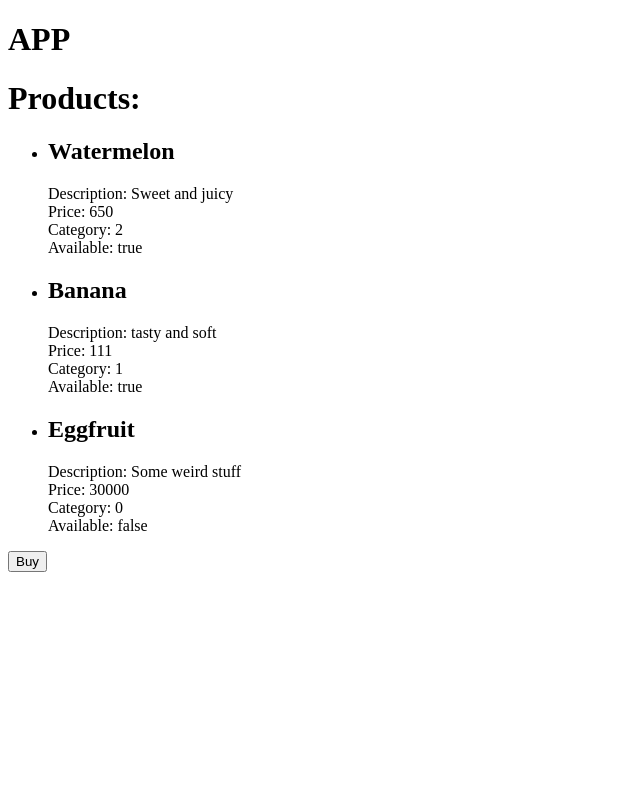
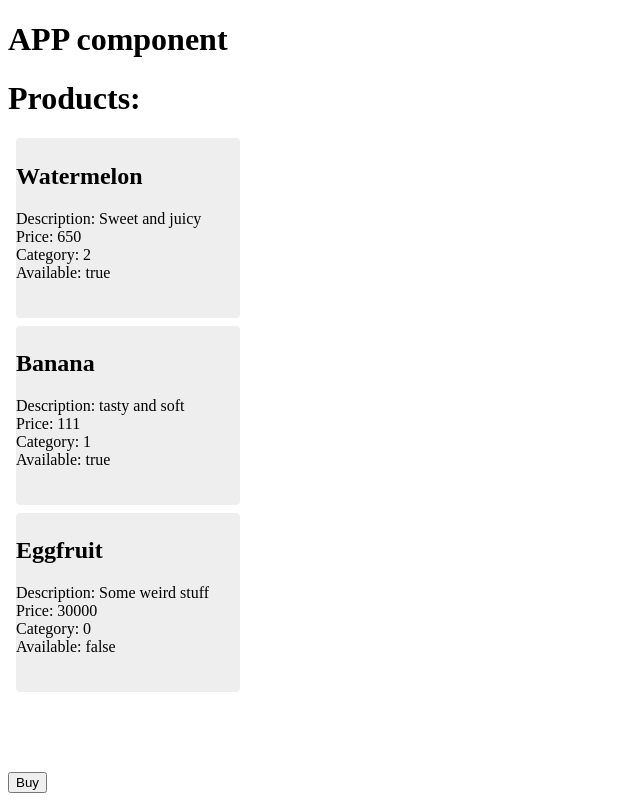
Before and after one commit to h1den/angular2, an Angular app in the folder shop/: page / in a window 1280 px wide. Shown: the whole page, without its empty margins (0-640 px from the left). Built offline with nearby package versions, Linux system fonts and the light colour scheme.

Commit message:
Add some custom functionality

```diff
--- a/shop/src/app/app.component.html
+++ b/shop/src/app/app.component.html
@@ -1,3 +1,3 @@
-<h1> APP </h1>
+<h1> APP component</h1>
 
 <product-list></product-list>
--- a/shop/src/app/product-list/product-list.component.css
+++ b/shop/src/app/product-list/product-list.component.css
@@ -0,0 +1,47 @@
+    .selected {
+      background-color: #CFD8DC !important;
+      color: white;
+    }
+    .products {
+      margin: 0 0 5em 0;
+      list-style-type: none;
+      padding: 0;
+      width: 15em;
+    }
+    .products li {
+      cursor: pointer;
+      position: relative;
+      left: 0;
+      background-color: #EEE;
+      margin: .5em;
+      padding: .3em 0;
+      height: 10.6em;
+      border-radius: 4px;
+    }
+    .products li.selected:hover {
+      background-color: #BBD8DC !important;
+      color: white;
+    }
+    .products li:hover {
+      color: #607D8B;
+      background-color: #DDD;
+      left: .1em;
+    }
+    .products .text {
+      position: relative;
+      top: -3px;
+    }
+    .products .badge {
+      display: inline-block;
+      font-size: small;
+      color: white;
+      padding: 0.8em 0.7em 0 0.7em;
+      background-color: #607D8B;
+      line-height: 1em;
+      position: relative;
+      left: -1px;
+      top: -4px;
+      height: 1.8em;
+      margin-right: .8em;
+      border-radius: 4px 0 0 4px;
+    }
--- a/shop/src/app/product-list/product-list.component.html
+++ b/shop/src/app/product-list/product-list.component.html
@@ -1,6 +1,8 @@
 <h1>Products: </h1>
-<ul>
-    <li *ngFor="let product of products">
+<ul class="products">
+    <li *ngFor="let product of products"
+      [class.selected]="product === selectedProduct"
+      (click)="onSelect(product)">
       <h2>{{product.name}}</h2>
       <div>Description: {{product.description}}</div>
       <div>Price: {{product.price}} </div>
@@ -9,9 +11,13 @@
     </li>
 </ul>
 
-<button (click)="onBuy(product)">Buy</button>
+<button (click)="onBuy(selectedProduct)">Buy</button>
 
-<div *ngIf="selectedProduct">
+<div *ngIf="addedProducts.length > 0">
   <h2>Basket</h2>
-  <div>{{selectedProduct.name}} added into bascket!</div>
+  <ul>
+    <li *ngFor="let bascketProduct of addedProducts">
+      <div>{{bascketProduct.name}} is in the bascket! <button (click)="onRemove(bascketProduct)"> Remove</button> </div>
+    </li>
+  </ul>
 </div>
--- a/shop/src/app/product-list/product-list.component.ts
+++ b/shop/src/app/product-list/product-list.component.ts
@@ -11,7 +11,8 @@ import { ProductService } from '../product.service';
 export class ProductListComponent implements OnInit {
 
   products: Product[];
-  addedProducts: Product[];
+  addedProducts: Product[] = [];
+  selectedProduct: Product;
 
   constructor (private productService: ProductService) {}
 
@@ -27,4 +28,12 @@ export class ProductListComponent implements OnInit {
     this.addedProducts.push(addedProduct);
   }
 
+  onRemove(bascketProduct): void {
+    this.addedProducts = this.addedProducts.filter(obj => obj != bascketProduct);
+  }
+
+  onSelect(product: Product): void {
+    this.selectedProduct = product;
+  }
+
 }
```
